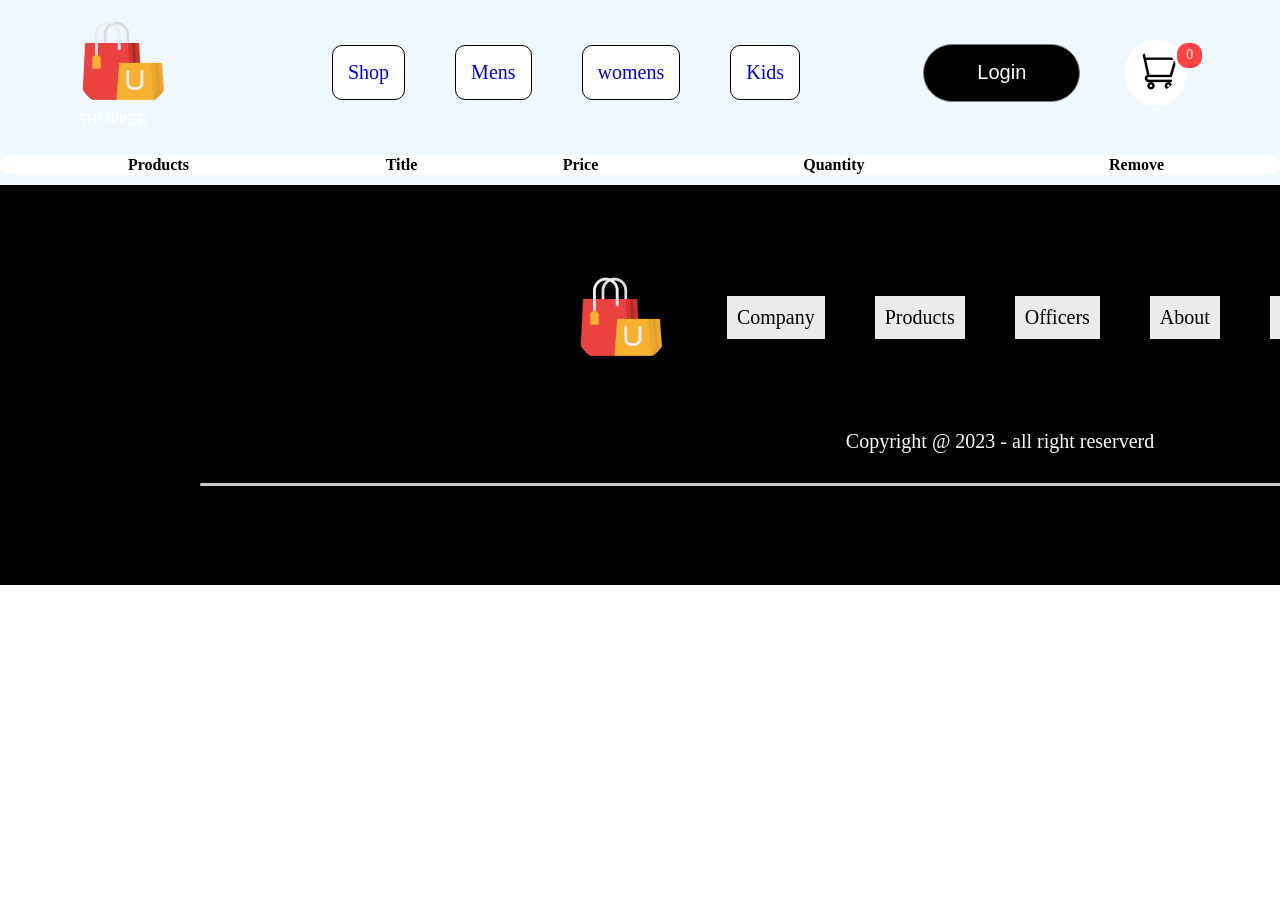
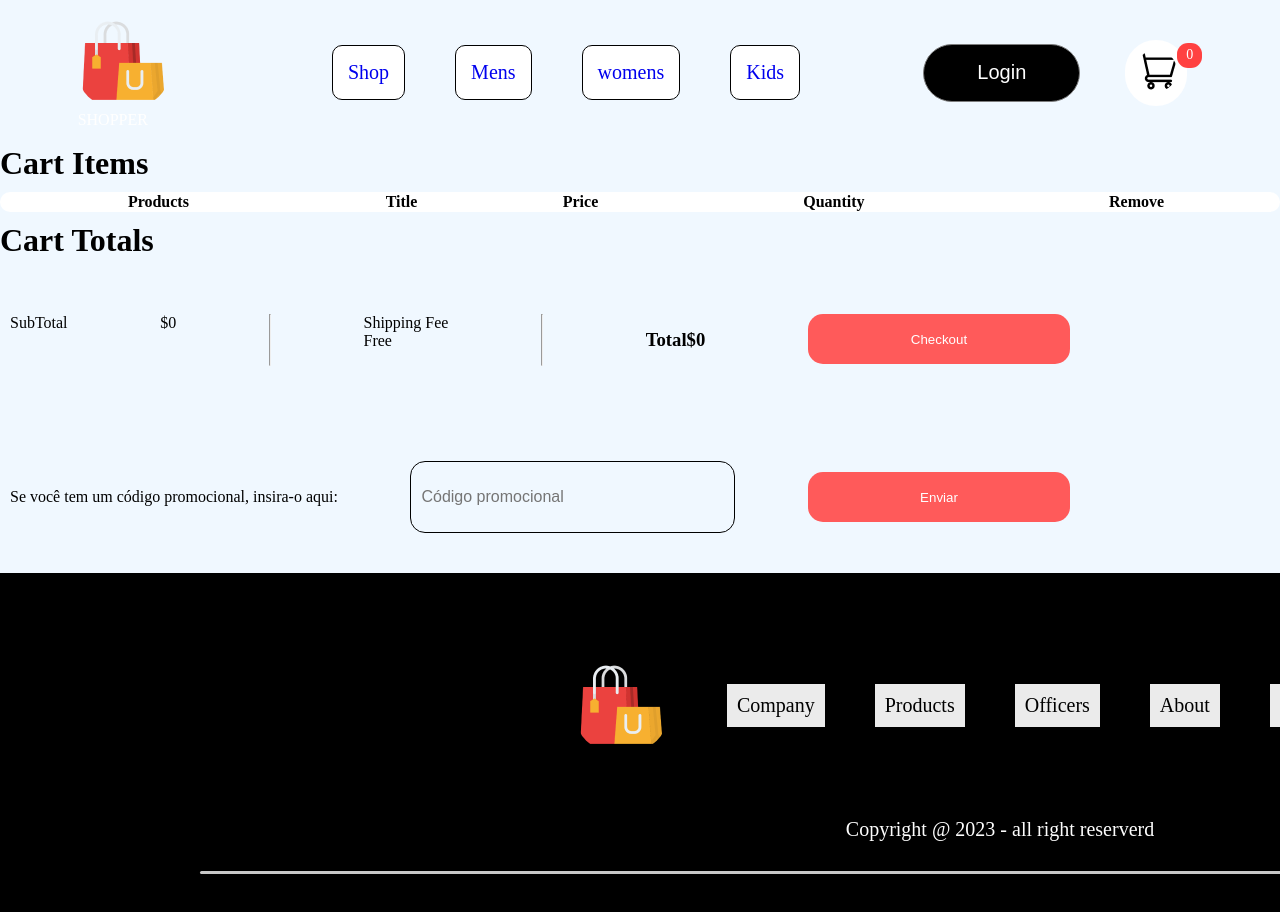
Before and after one commit to danielandersonBC96/Ecommerce.github.io, a React (Create React App) app: page /cart in a window 1280 px wide. Shown: the top 912 px of the page. Before the commit the page ends 800 px from the top, so only its background shows below. Built offline with nearby package versions, Linux system fonts and the light colour scheme.

Commit message:
criando layout do cart items

```diff
--- a/src/Components/CartItems/CartItems.jsx
+++ b/src/Components/CartItems/CartItems.jsx
@@ -7,10 +7,11 @@ export const CartItems = () => {
 
     const { all_product, cartItem, removeCartItem } = useContext(ShopContext);
 
-
     return (
         <div className='cartitems'>
+            <h1> Cart Items</h1>
             <table className="cartitems-table">
+
                 <thead>
                     <tr>
                         <th>Products</th>
@@ -20,11 +21,13 @@ export const CartItems = () => {
                         <th>Remove</th>
                     </tr>
                 </thead>
+
                 <tbody>
                     {all_product.map((e) => {
                         if (cartItem[e.id] > 0) {
                             return (
                                 <tr className="cartitems-row" key={e.id}>
+
                                     <td>
                                         <img src={e.image} className='carticon-product-icon' alt='product'/>
                                     </td>
@@ -39,6 +42,7 @@ export const CartItems = () => {
                                             className='remove-icon'
                                         />
                                     </td>
+
                                 </tr>
                             );
                         }
@@ -46,11 +50,52 @@ export const CartItems = () => {
                     })}
                 </tbody>
             </table>
+            <div className="cartitems-down">
+                <div className="cartitems-total">
+                    <h1>Cart Totals </h1>
+                    <div>
+                        <div className="cartitems-total-item">
+
+                             <p>SubTotal</p>
+                             <p> ${0}</p>
+
+                             <hr/>
+
+                            <div className="caritems-total-item">
+
+                                <p> Shipping Fee </p>
+                                <p>Free</p>
+
+                            </div>
+                            <hr/>
+                             <div className="cartitems-total-item">
+
+                                <h3>Total</h3>
+                                <h3>${0}</h3>
+
+                             </div>
+                             <button className='checkout'> Checkout </button>
+                        </div>
+
+                    </div>
+                    <div className="cartitems-promocode">
+      <div className="cartitems-promobox">
+        <div className="left-content">
+          <p>Se você tem um código promocional, insira-o aqui:</p>
+
+        </div>
+         <div>
+         <input type="text" placeholder="Código promocional" />
+         </div>
+        <div className="right-content">
+
+          <button className="submit">Enviar</button>
+        </div>
+      </div>
+    </div>
+
+                </div>
+            </div>
         </div>
     );
-
-
-
-
-
 }
--- a/src/Components/CartItems/Cartitems.css
+++ b/src/Components/CartItems/Cartitems.css
@@ -30,3 +30,89 @@
 }
 
 /* Adicione outras regras de estilo conforme necessário */
+
+.cartitem-down{
+    display: flex;
+    margin: 100px 0px ;
+}
+
+.cartitems-total{
+    flex:1;
+    flex: 1;
+    display: flex;
+    flex-direction: column;
+    margin-right: 200px;
+    gap:40px;
+
+
+}
+
+.cartitems-total-item{
+    display: flex;
+    justify-content: space-between;
+    padding: 15px 10px;
+
+}
+
+.cartitems-total button {
+    width: 262px;
+    height: 50px;
+    outline: none;
+    border: none;
+    background: #ff5a5a;
+    border-radius: 15px;
+
+
+
+
+}
+
+
+.cartitems-promocode {
+    padding: 10px;
+    margin-top: 30px;
+    margin-bottom: 30px;
+  }
+
+  .cartitems-promobox {
+    display: flex;
+    flex-direction: column;
+    align-items: center;
+  }
+
+  .input-container {
+    width: 100%;
+    max-width: 300px; /* Ajuste o valor conforme necessário */
+    margin-bottom: 10px;
+  }
+
+  .submit {
+    align-self: flex-end;
+  }
+
+  /* Estilos para tornar o layout responsivo */
+  @media only screen and (min-width: 600px) {
+    .cartitems-promobox {
+      flex-direction: row;
+      justify-content: space-between;
+      align-items: center;
+    }
+
+    .input-container {
+      margin-bottom: 0;
+    }
+  }
+
+  .cartitems-promobox input {
+    border: none;
+    outline: none;
+    background: transparent;
+    font-size: 16px;
+    width: 303px;
+    height: 50px;
+    padding: 10px;
+    border-radius: 15px;
+    border: solid 1px black;
+
+
+  }
--- a/src/Components/DesscriptionBox/DescriptionBox.jsx
+++ b/src/Components/DesscriptionBox/DescriptionBox.jsx
@@ -160,7 +160,7 @@ export const DescriptionBox = () => {
                     {comment.rating && <div>Rating: {comment.rating}</div>}
                   </strong>
                   <div className="comment-details">
-                    <p>Avaliado em: {comment. formattedDate  }</p>
+                    <p>Avaliado em: {comment.formattedDate  }</p>
                     {comment.verifiedPurchase && <p>Compra verificada</p>}
                   </div>
                   <div className="comment-text">{comment.text}</div>
```
